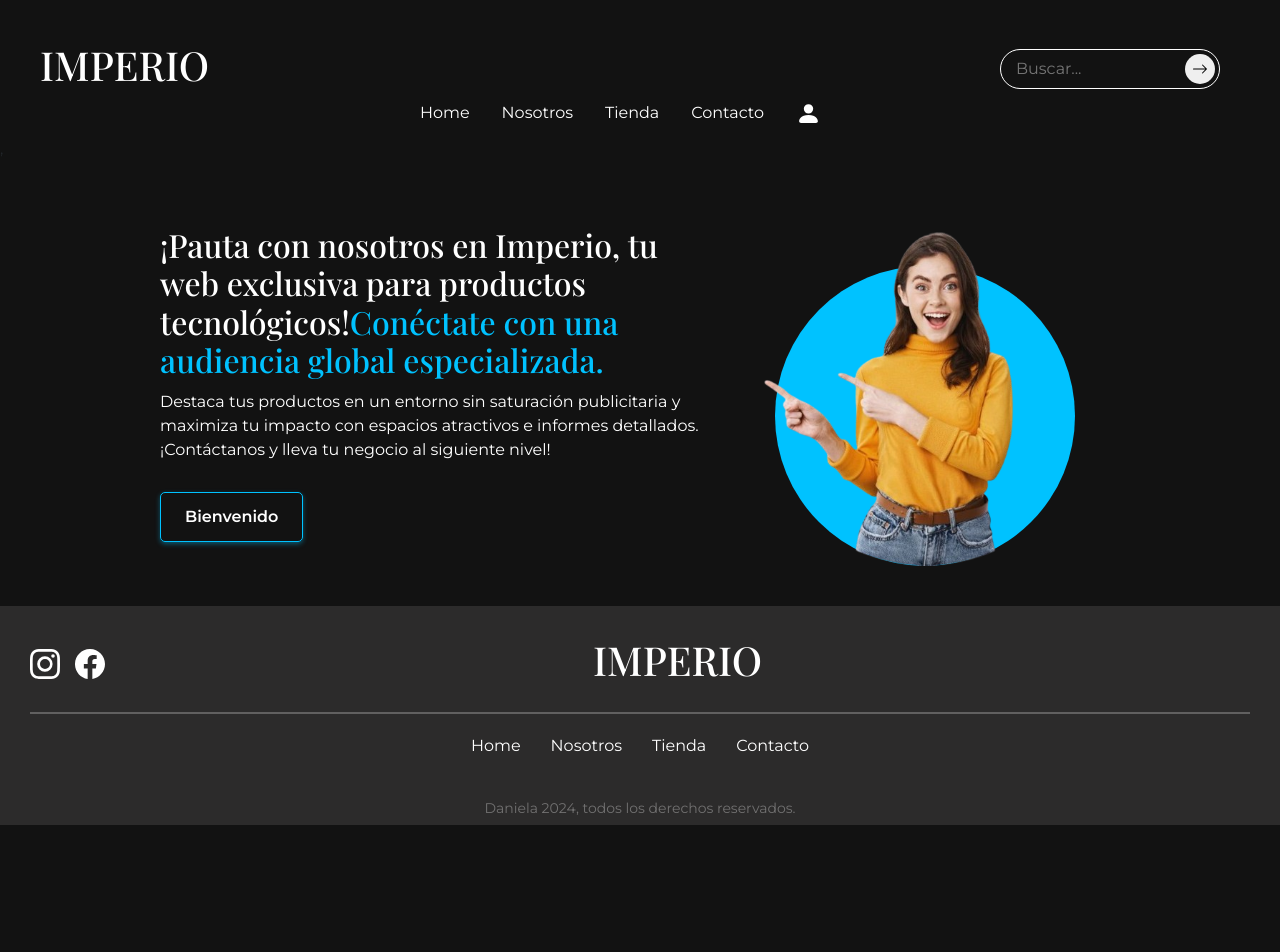
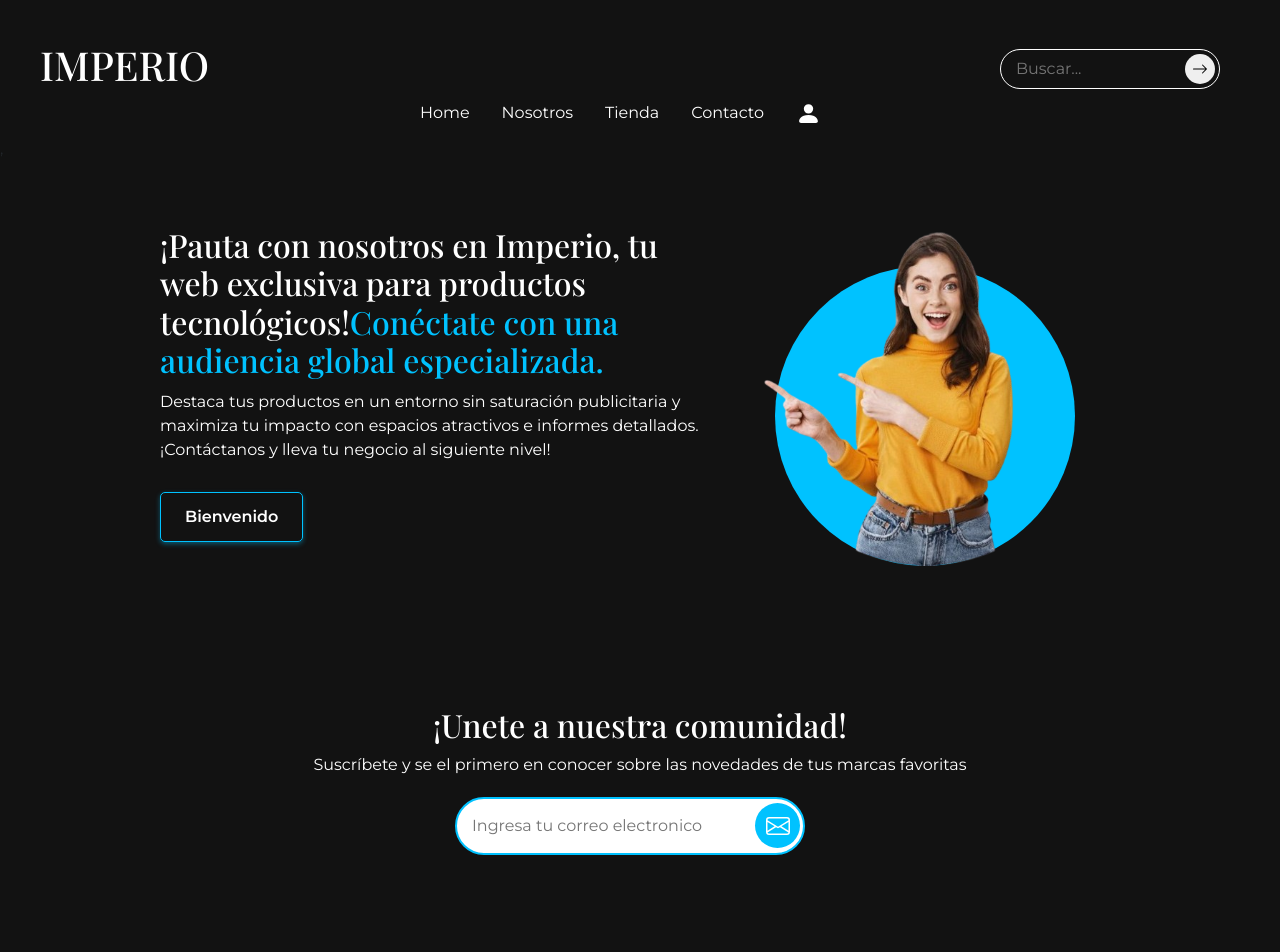
Before and after one commit to Sala-A/IMPERIO, a React (Vite) app: page / in a window 1280 px wide. Shown: the top 952 px of the page. Before the commit the page ends 825 px from the top, so only its background shows below. Built offline with nearby package versions, Linux system fonts and the light colour scheme; a web font is replaced by a local one.

Commit message:
Creación del componente de suscripciones

```diff
--- /dev/null
+++ b/src/Components/Common/Suscription.jsx
@@ -0,0 +1,50 @@
+import { useState } from "react";
+
+const Suscription = () => {
+  const [email, setEmail] = useState("");
+  const [message, setMessage] = useState("");
+
+  const handleEmailChange = (event) => {
+    setEmail(event.target.value);
+  };
+
+  const handleSubmit = (event) => {
+    event.preventDefault();
+
+    if (validateEmail(email)) {
+      setMessage("¡Gracias por suscribirte!");
+      setEmail("");
+    } else {
+      setMessage("Por favor, ingresa un correo electrónico válido.");
+    }
+  };
+
+  const validateEmail = (email) => {
+    const re = /^[a-zA-Z0-9._-]+@[a-zA-Z0-9.-]+\.[a-zA-Z]{2,6}$/;
+    return re.test(String(email).toLowerCase());
+  };
+  return (
+    <div className="suscription-container">
+      <h1 className="title-suscription">¡Unete a nuestra comunidad!</h1>
+      <p className="info-suscription">
+        Suscríbete y se el primero en conocer sobre las novedades de tus marcas
+        favoritas
+      </p>
+      <form onSubmit={handleSubmit}>
+        <input
+          type="email"
+          placeholder="Ingresa tu correo electronico"
+          value={email}
+          onChange={handleEmailChange}
+          required
+        />
+        <button className="btn-suscription" type="submit" title="Enviar" aria-label="subscribe">
+          <img src="/envelope.svg" alt="Icono para enviar" />
+        </button>
+      </form>
+      {message && <p className="message">{message}</p>}
+    </div>
+  );
+};
+
+export default Suscription;
--- a/src/Components/Page/Home.jsx
+++ b/src/Components/Page/Home.jsx
@@ -1,5 +1,6 @@
 import Navbar from "../Common/Navbar";
 import Footer from "../Common/Footer";
+import Suscription from "../Common/Suscription";
 
 export default function Home() {
   return (
@@ -26,6 +27,7 @@
           <img className="promotional-image" src="/women2.png" alt="Promotional" />
         </div>
       </main>
+      <Suscription />
       <Footer />
     </div>
   );
--- a/src/Style/Layout/_Index.scss
+++ b/src/Style/Layout/_Index.scss
@@ -1,3 +1,4 @@
 @forward "Navbar";
 @forward "Search";
 @forward "Footer";
+@forward "Suscription";
--- /dev/null
+++ b/src/Style/Layout/_Suscription.scss
@@ -0,0 +1,47 @@
+@use "../Utilities" as *;
+
+.suscription-container {
+  display: flex;
+  flex-direction: column;
+  text-align: center;
+  padding: 20px;
+  margin: 5rem auto;
+  color: $colorWhite;
+  .title-suscription {
+    font-size: 2em;
+  }
+  .info-suscription {
+    font-size: 1em;
+    margin-bottom: 20px;
+  }
+  form {
+    display: flex;
+    justify-content: center;
+    align-items: center;
+    input[type="email"] {
+      width: 350px;
+      padding: 15px 55px 15px 15px;
+      border: 2px solid $colorBlue;
+      border-radius: 50px;
+      font-size: 1em;
+      margin-left: 25px;
+    }
+    .btn-suscription {
+      position: relative;
+      right: 50px;
+      width: 45px;
+      height: 45px;
+      border-radius: 50px;
+      background-color: $colorBlue;
+      border: none;
+      cursor: pointer;
+    }
+  }
+  .message {
+    position: relative;
+    top: 10px;
+    right: 15px;
+    font-size: 1em;
+    color: $colorBlue;
+  }
+}
```
Also changed, not shown: public/envelope.svg (added).
